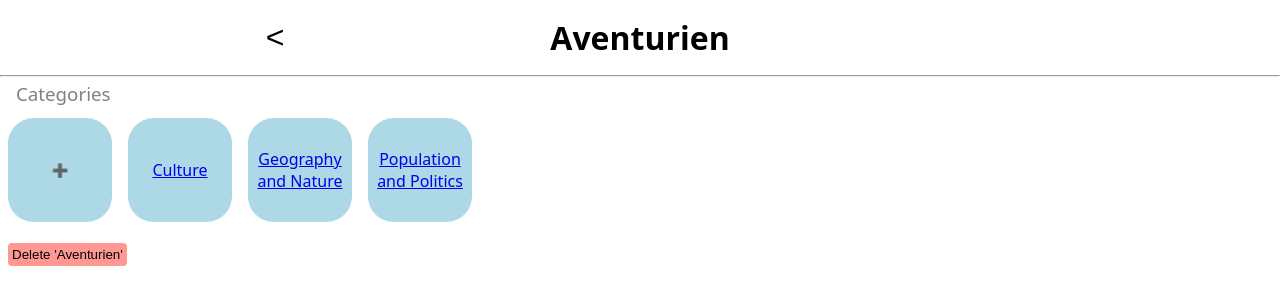
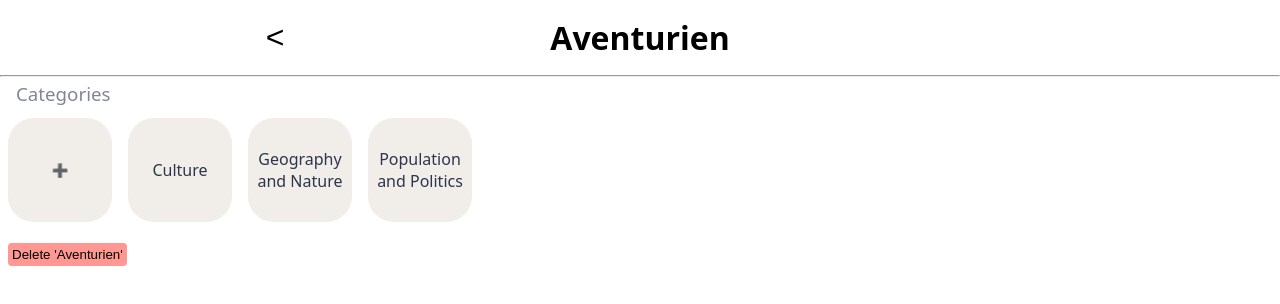
Before and after one commit to ThysBat/worldbuilding-tool, a Next.js app: page /project/aventurien in a window 1280 px wide. Shown: the top 304 px of the page. Built offline with nearby package versions, Linux system fonts and the light colour scheme.

Commit message:
add base colors

```diff
--- a/components/Card/index.js
+++ b/components/Card/index.js
@@ -8,7 +8,8 @@ const Card = styled.div`
   width: var(--card-size-m);
   height: var(--card-size-m);
 
-  background-color: lightblue;
+  background-color: var(--color-primary-400);
+  color: var(--text-color);
 
   border-radius: 1.6rem;
   padding: 2px;
--- a/components/List/index.js
+++ b/components/List/index.js
@@ -15,14 +15,14 @@ export default function List({ children, listItems = [], listStyles = "row" }) {
       {listItems.map((item) => {
         return (
           <li key={item.id}>
-            <Link
+            <StyledLink
               href={{
                 pathname: path + item.pathPrefix + item.slug,
                 query: { id: item.id },
               }}
             >
               <StyledCard listStyles={listStyles}>{item.name}</StyledCard>
-            </Link>
+            </StyledLink>
           </li>
         );
       })}
@@ -60,3 +60,8 @@ export const StyledList = styled.ul`
   text-align: center;
   list-style: none;
 `;
+
+const StyledLink = styled(Link)`
+  text-decoration: none;
+  color: inherit;
+`;
--- a/components/ListHeading/index.js
+++ b/components/ListHeading/index.js
@@ -6,7 +6,7 @@ const ListHeading = styled.h3`
 
   font-weight: 400;
 
-  color: gray;
+  color: var(--text-color-600);
 `;
 
 export default ListHeading;
--- a/styles.js
+++ b/styles.js
@@ -21,7 +21,41 @@ export default createGlobalStyle`
     --margin-s: 0.5rem;
     --margin-m: 1rem;
 
+
+    --color-primary-raw: 221, 209, 197;
+    --color-secondary-raw: 44, 54, 76;
+
     --color-danger: rgba(255, 50, 40, 0.5);
+    --color-success: rgba(40, 255, 50, 0.5);
+
+    --color-primary: rgba(var(--color-primary-raw), 1);
+    --color-primary-900: rgba(var(--color-primary-raw), 0.9);
+    --color-primary-800: rgba(var(--color-primary-raw), 0.8);
+    --color-primary-700: rgba(var(--color-primary-raw), 0.7);
+    --color-primary-600: rgba(var(--color-primary-raw), 0.6);
+    --color-primary-500: rgba(var(--color-primary-raw), 0.5);
+    --color-primary-400: rgba(var(--color-primary-raw), 0.4);
+    --color-primary-300: rgba(var(--color-primary-raw), 0.3);
+    --color-primary-200: rgba(var(--color-primary-raw), 0.2);
+    --color-primary-100: rgba(var(--color-primary-raw), 0.1);
+
+
+    --color-secondary: rgba(var(--color-secondary-raw), 1);
+    --color-secondary-900: rgba(var(--color-secondary-raw), 0.9);
+    --color-secondary-800: rgba(var(--color-secondary-raw), 0.8);
+    --color-secondary-700: rgba(var(--color-secondary-raw), 0.7);
+    --color-secondary-600: rgba(var(--color-secondary-raw), 0.6);
+    --color-secondary-500: rgba(var(--color-secondary-raw), 0.5);
+    --color-secondary-400: rgba(var(--color-secondary-raw), 0.4);
+    --color-secondary-300: rgba(var(--color-secondary-raw), 0.3);
+    --color-secondary-200: rgba(var(--color-secondary-raw), 0.2);
+    --color-secondary-100: rgba(var(--color-secondary-raw), 0.1);
+
+    --text-color: rgba(var(--color-secondary-raw), 1);
+    --text-color-800: rgba(var(--color-secondary-raw), 0.8);
+    --text-color-600: rgba(var(--color-secondary-raw), 0.6);
+    --text-color-400: rgba(var(--color-secondary-raw), 0.4);
+    --text-color-200: rgba(var(--color-secondary-raw), 0.2);
   }
 
   *,
```
